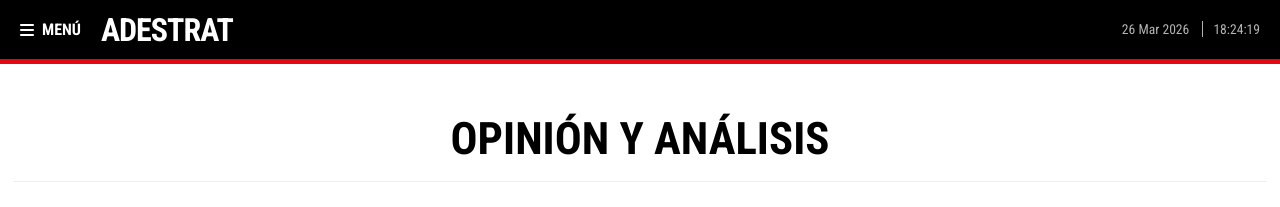
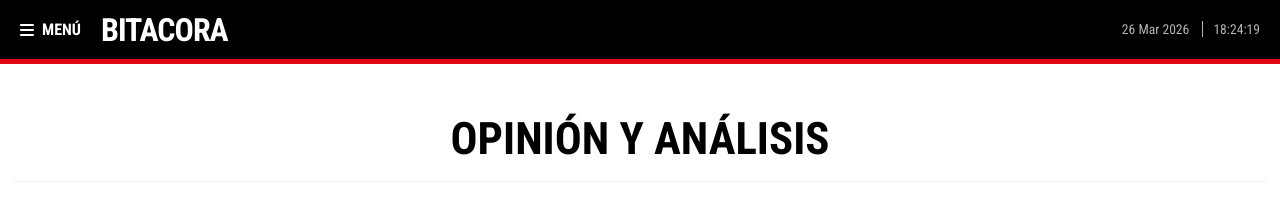
Before and after one commit to cafrhein/muro, a Jekyll site: the page built from index.html, in a window 1280 px wide. Shown: the top 207 px of the page. Built offline with Jekyll 4.4.1, drawn with Linux system fonts in a browser that asks for light colours.

Commit message:
Update default.html

```diff
--- a/_layouts/default.html
+++ b/_layouts/default.html
@@ -48,7 +48,7 @@
                     <span class="menu-text">Menú</span>
                 </button>
                 <a href="/" class="logo-link">
-                    <span class="rt-logo">ADESTRAT</span>
+                    <span class="rt-logo">BITACORA</span>
                 </a>
             </div>
             <div class="header-date">
```
